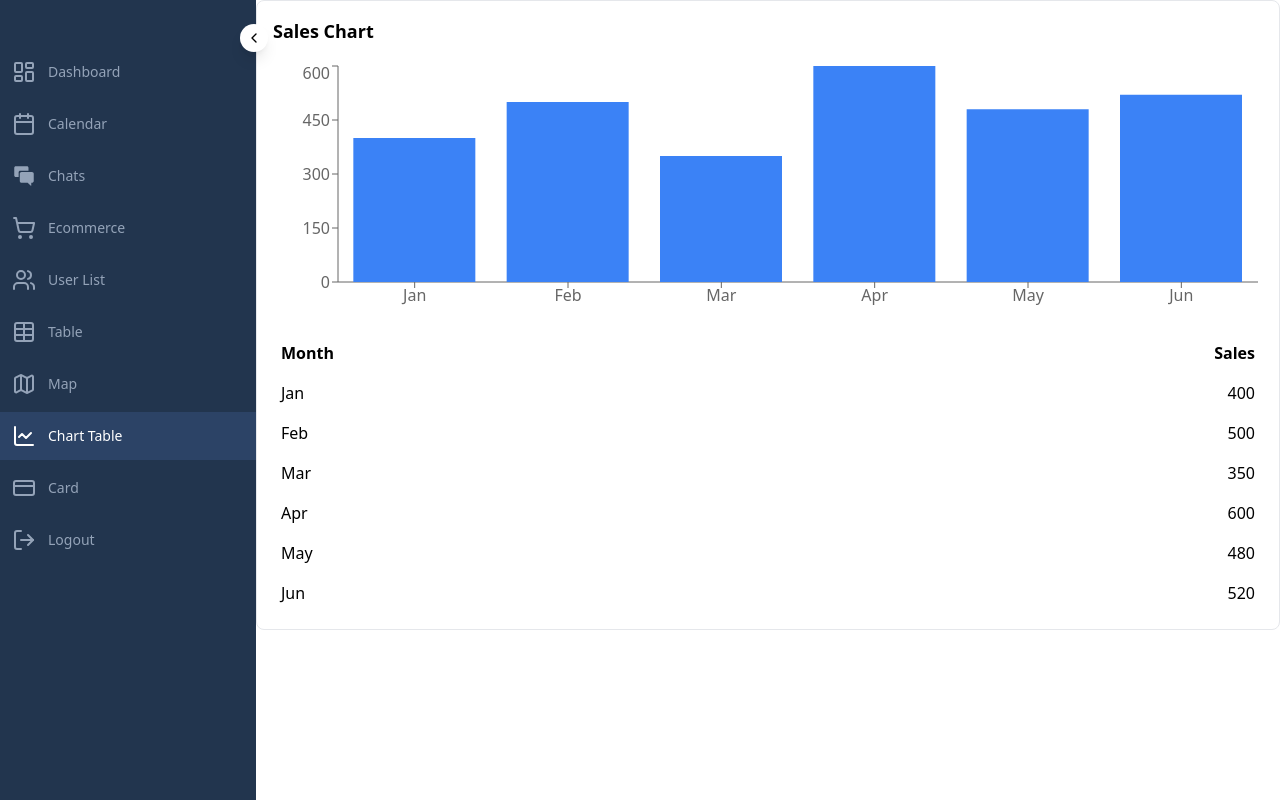
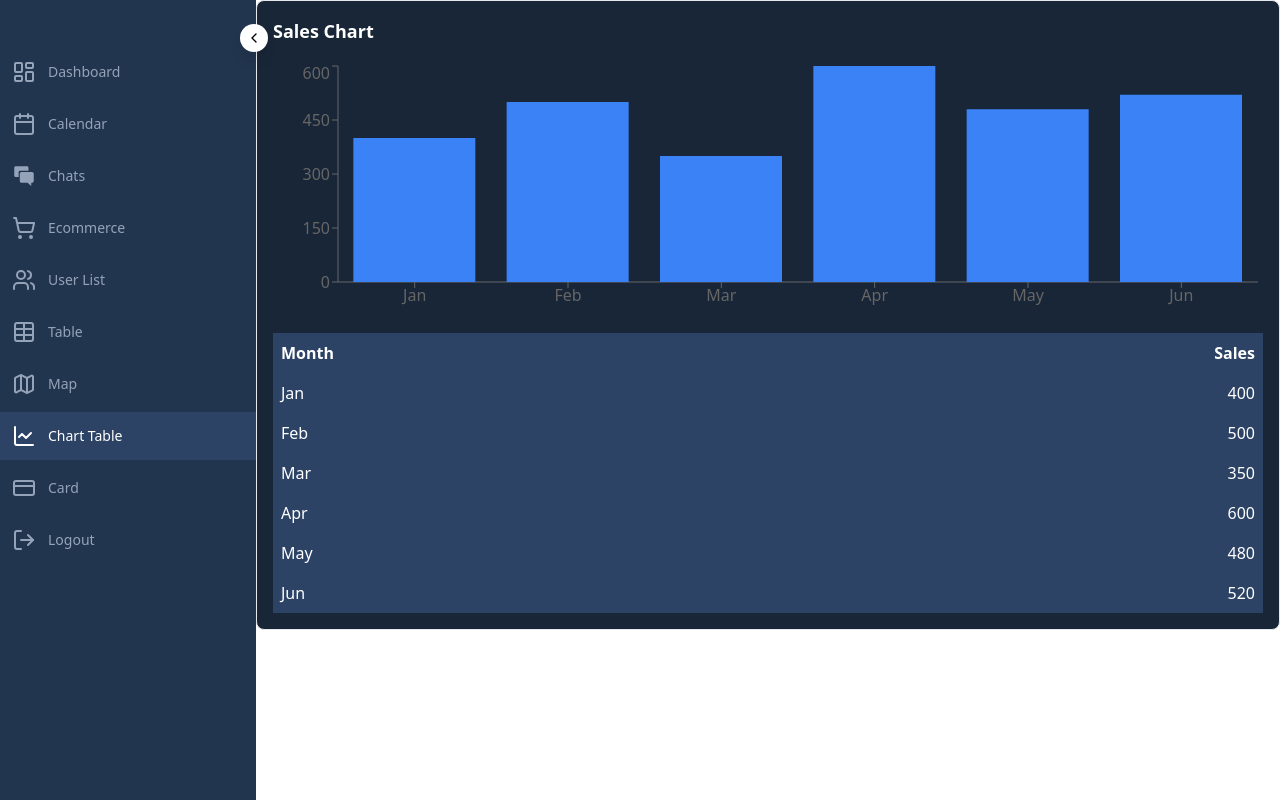
Before and after one commit to sandeep7070/crm-project, a React (Vite) app: page /chart-table in a window 1280 px wide. Built offline with nearby package versions, Linux system fonts and the light colour scheme; no server answers.

Commit message:
chats copm bg color change

```diff
--- a/src/Components/ChartTable/Charttable.jsx
+++ b/src/Components/ChartTable/Charttable.jsx
@@ -12,9 +12,9 @@ const SimpleSalesChart = () => {
   ];
 
   return (
-    <div className="p-4 border rounded-lg">
-      <h2 className="text-lg font-bold mb-4">Sales Chart</h2>
-      <div className="h-64">
+    <div className="p-4 border rounded-lg bg-[#182638]">
+      <h2 className="text-lg font-bold mb-4 text-white">Sales Chart</h2>
+      <div className="h-64 text-white">
         <ResponsiveContainer width="100%" height="100%">
           <BarChart data={data}>
             <XAxis dataKey="month" />
@@ -25,19 +25,19 @@ const SimpleSalesChart = () => {
         </ResponsiveContainer>
       </div>
 
-      <div className="mt-4 overflow-x-auto">
-        <table className="w-full">
+      <div className="mt-4 overflow-x-auto bg-[#2c4366] text-white">
+        <table className="w-full ">
           <thead>
             <tr>
-              <th className="text-left p-2">Month</th>
-              <th className="text-right p-2">Sales</th>
+              <th className="text-left p-2 text-white">Month</th>
+              <th className="text-right p-2 text-white">Sales</th>
             </tr>
           </thead>
           <tbody>
             {data.map(item => (
               <tr key={item.month}>
-                <td className="p-2">{item.month}</td>
-                <td className="text-right p-2">{item.sales}</td>
+                <td className="p-2 text-white">{item.month}</td>
+                <td className="text-right p-2 text-white">{item.sales}</td>
               </tr>
             ))}
           </tbody>
```
